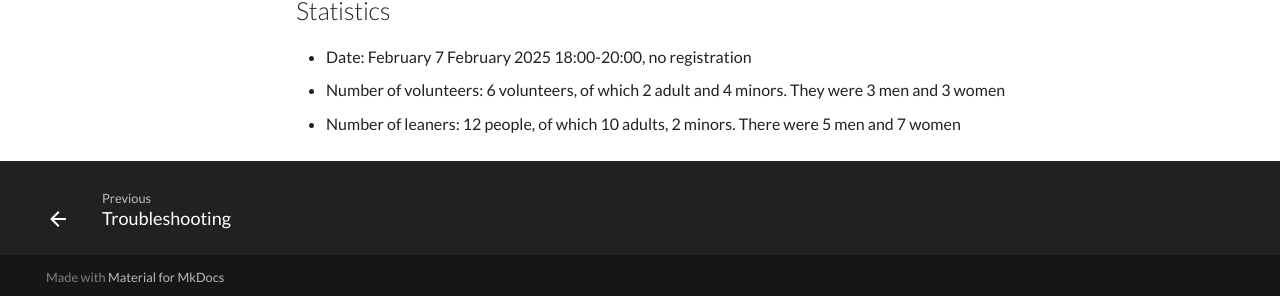
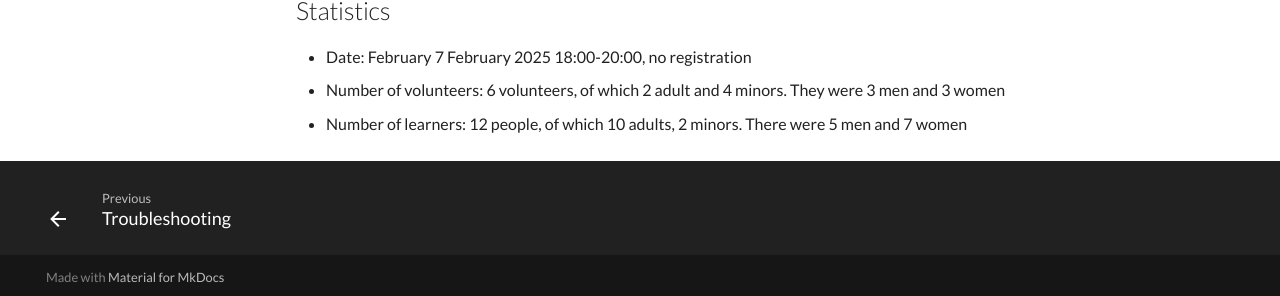
Before and after one commit to uppsala-makerspace/vevor_vinyl_cutter_to_t_shirt_manual, an MkDocs documentation site: the page built from docs/workshop/README.md, in a window 1280 px wide and 900 px high, scrolled down 4501 px. Shown: the part 601-897 px from the top of the window. Built offline with MkDocs 1.6.1 and Material for MkDocs 9.7.7, drawn with Linux system fonts in a browser that asks for light colours; comment, search, counter and statistics services are not loaded.

Commit message:
Fix spelling

```diff
--- a/docs/workshop/README.md
+++ b/docs/workshop/README.md
@@ -177,5 +177,5 @@ Duration (mins)|Description
 - Date: February 7 February 2025 18:00-20:00, no registration
 - Number of volunteers: 6 volunteers, of which 2 adult and 4 minors.
   They were 3 men and 3 women
-- Number of leaners: 12 people, of which 10 adults, 2 minors.
+- Number of learners: 12 people, of which 10 adults, 2 minors.
   There were 5 men and 7 women
```
Also changed, not shown: .wordlist.txt.
